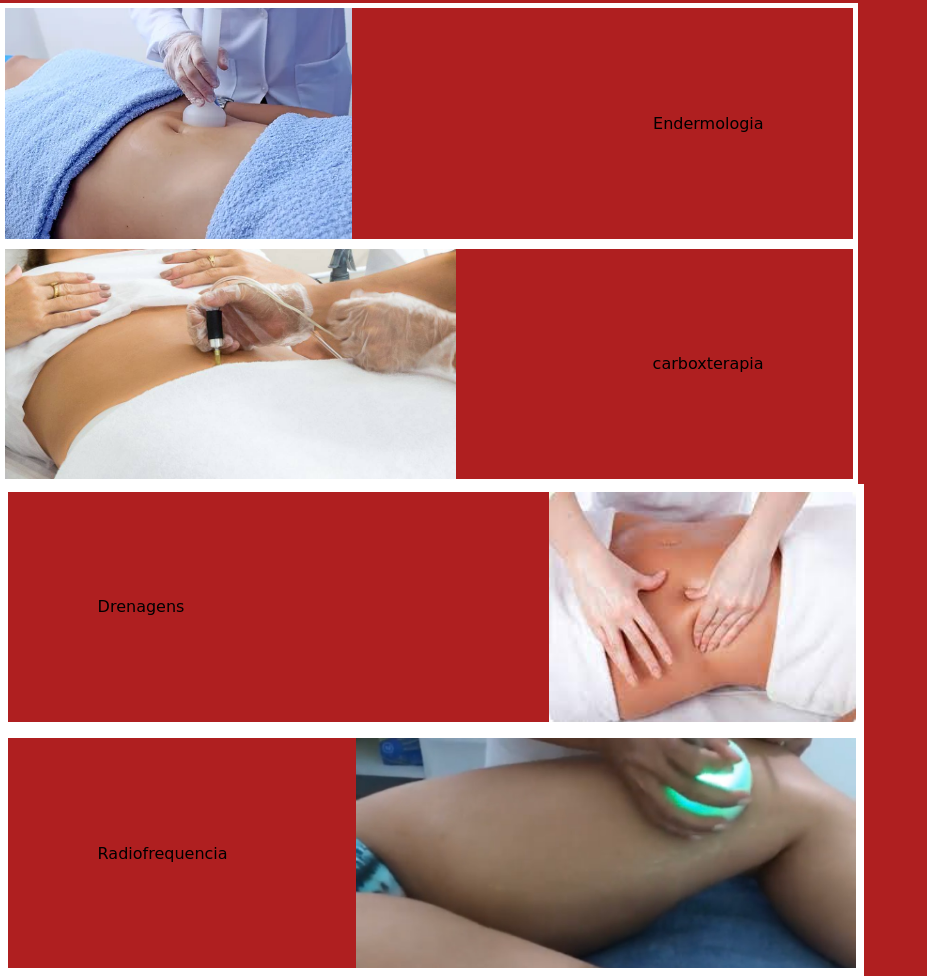
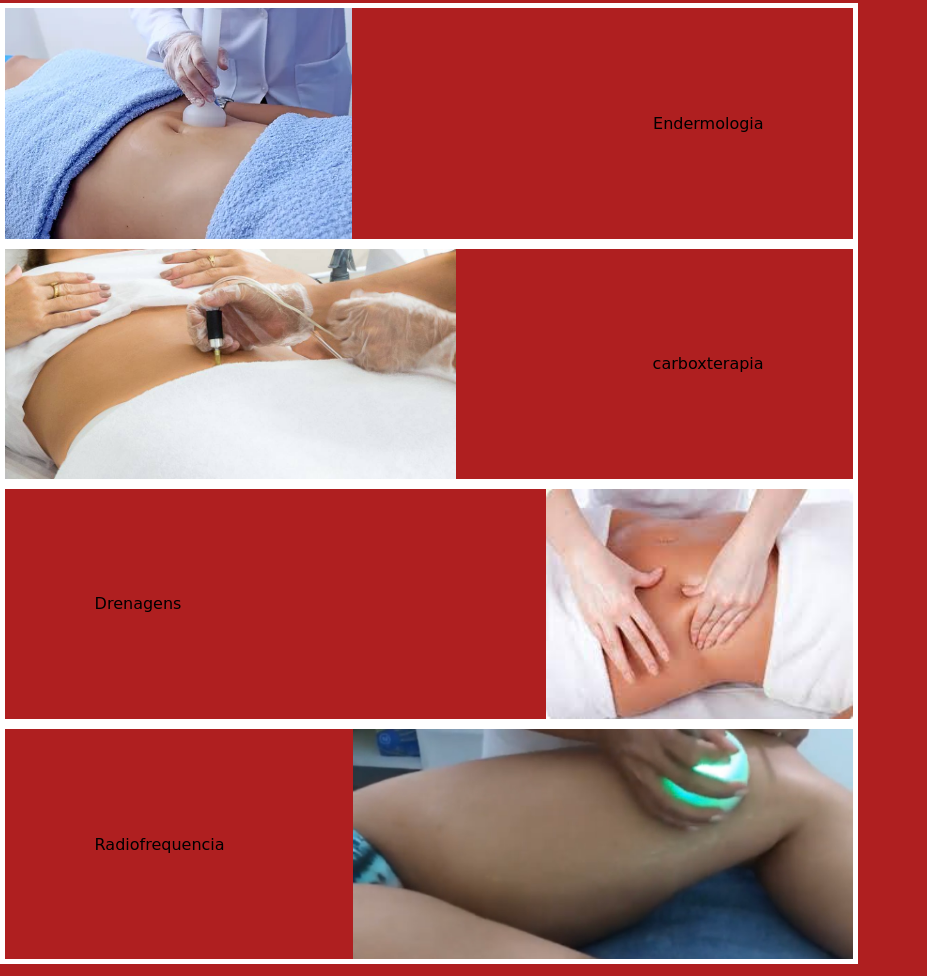
Before and after one commit to JohnForrestV/bodytimeesthetics, a plain HTML site: page index.html in a window 1280 px wide. Shown: the part 1205-2181 px from the top of the page, without its empty margins (0-927 px from the left). Drawn offline with Linux system fonts and the light colour scheme.

Commit message:
border adj

```diff
--- a/styles.css
+++ b/styles.css
@@ -84,7 +84,7 @@ img {
   width: 669px;
   padding: 7%;
   margin: 0px;
-  border: 8px solid rgb(255, 255, 255);
+  border: 5px solid rgb(255, 255, 255);
   float: left;
   background-color: rgb(175, 31, 32);
   font-family: cursive;
@@ -98,7 +98,7 @@ img {
   width: 669px;
   padding: 7%;
   margin: 0px;
-  border: 8px solid rgb(255, 255, 255);
+  border: 5px solid rgb(255, 255, 255);
   float: left;
   background-color: rgb(175, 31, 32);
   font-family: cursive;
```
